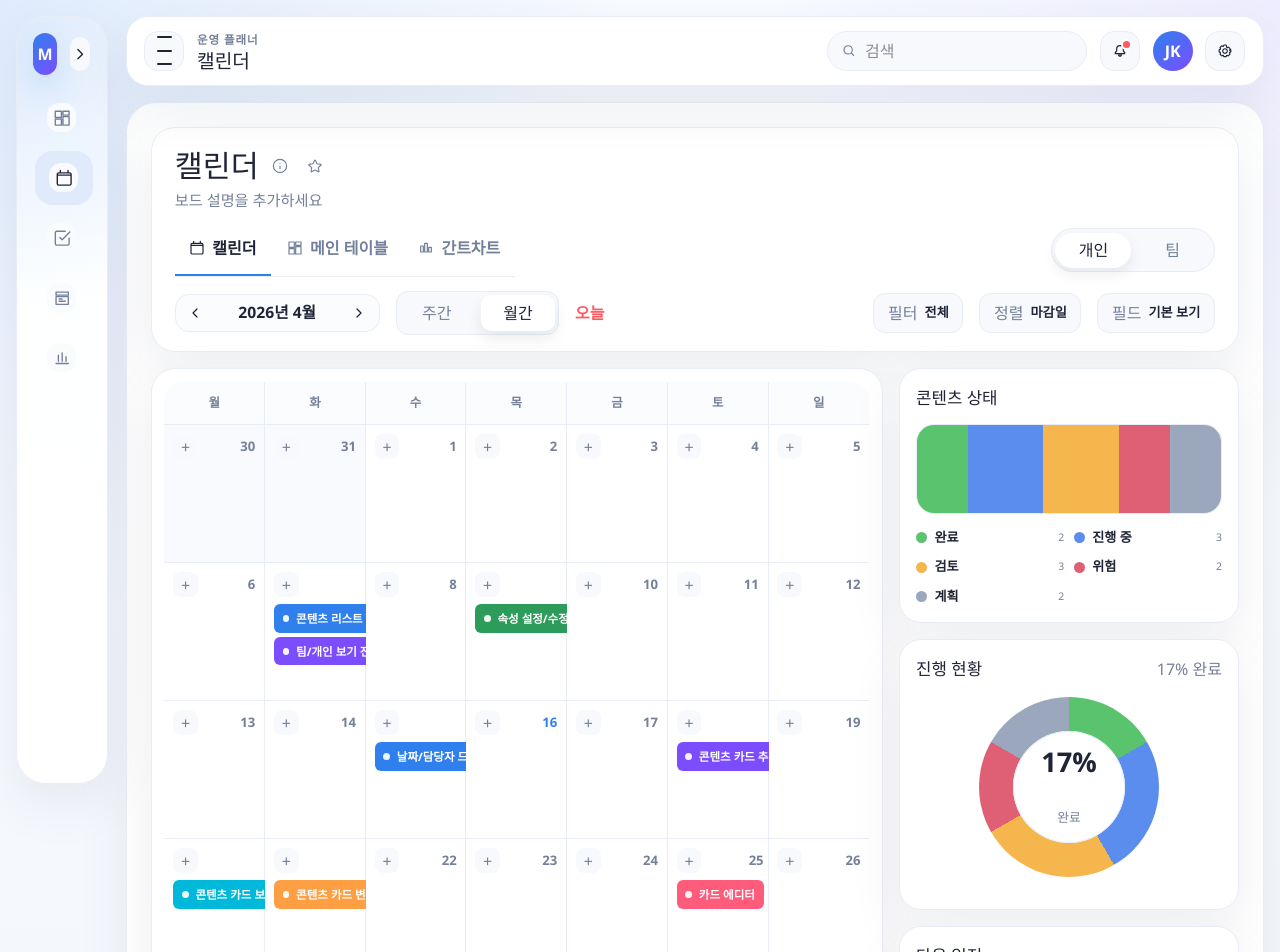
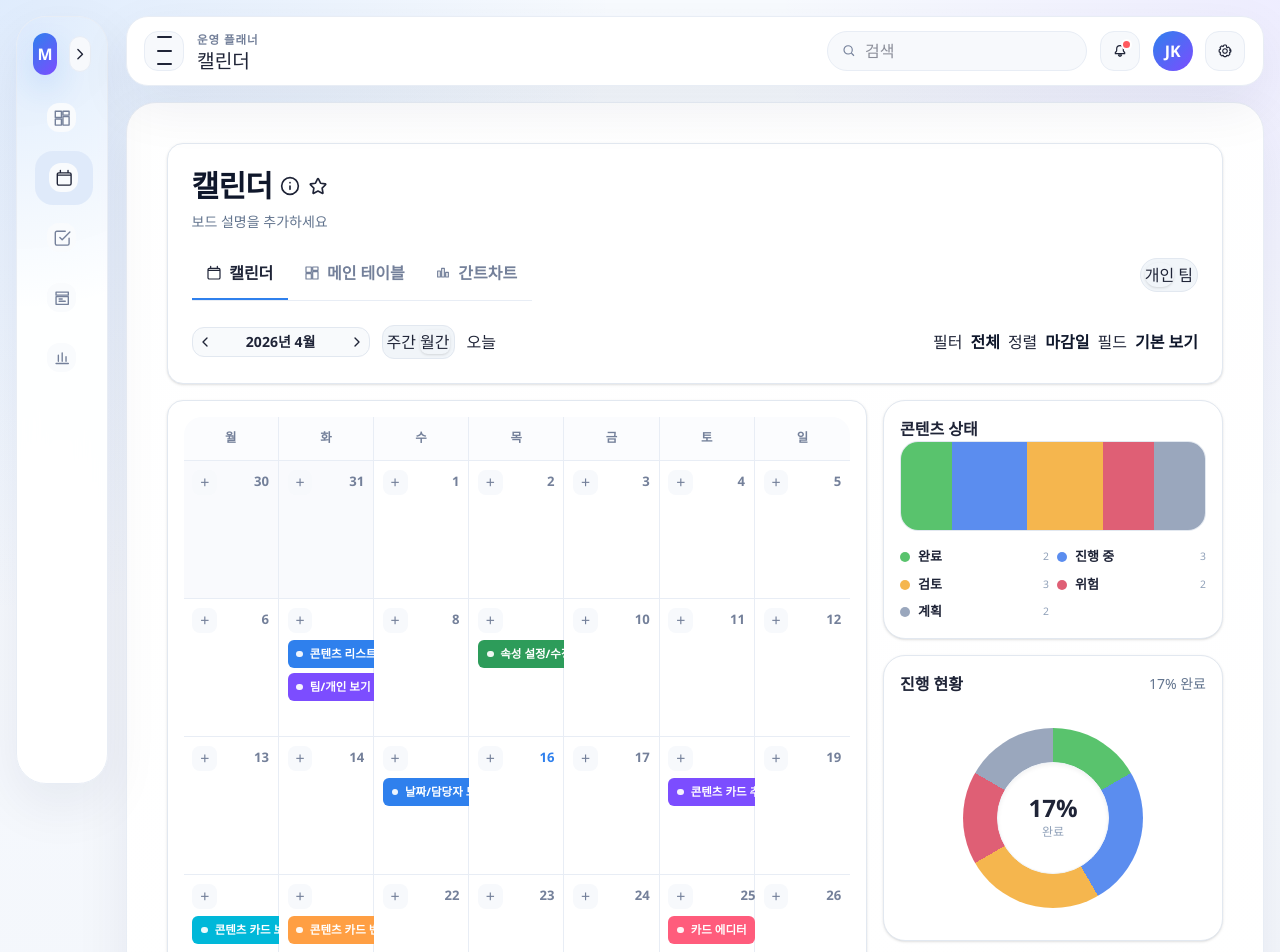
Before and after one commit to beyond-sw-camp/be24-fin-magamFairy-callog, a Vue app in the folder frontend/: page /calendar in a window 1280 px wide. Shown: the top 952 px of the page. Built offline with nearby package versions, Linux system fonts and the light colour scheme.

Commit message:
[Feat][F] 캘린더뷰 tailwindcss변경

```diff
--- a/frontend/src/views/CalendarView.vue
+++ b/frontend/src/views/CalendarView.vue
@@ -36,38 +36,26 @@ const statusPalette = {
 }
 
 const filterLabel = computed(() => {
-  if (store.statusFilter === 'all') {
-    return '전체'
-  }
-
+  if (store.statusFilter === 'all') return '전체'
   return store.statusLabels[store.statusFilter] ?? store.statusFilter
 })
 
 const sortLabel = computed(() => {
-  const map = {
-    due: '마감일',
-    priority: '우선순위',
-    assignee: '담당자',
-  }
-
+  const map = { due: '마감일', priority: '우선순위', assignee: '담당자' }
   return map[store.sortMode] ?? store.sortMode
 })
 
 const fieldLabel = computed(() => (store.spanMode ? '타임라인' : '기본 보기'))
 const toolbarDateLabel = computed(() =>
-  store.calendarView === 'month'
-    ? formatMonthLabel(store.currentDate)
-    : formatLongDate(store.currentDate),
+  store.calendarView === 'month' ? formatMonthLabel(store.currentDate) : formatLongDate(store.currentDate),
 )
 const showTodayButton = computed(() => store.currentDate !== todayKey())
 
 const statusSummary = computed(() => {
   const order = ['done', 'in_progress', 'review', 'at_risk', 'planned']
   const total = store.filteredTasks.length || 1
-
   return order.map((key) => {
     const count = store.filteredTasks.filter((task) => task.status === key).length
-
     return {
       key,
       label: store.statusLabels[key] ?? key,
@@ -79,10 +67,7 @@ const statusSummary = computed(() => {
 })
 
 const completionRate = computed(() => {
-  if (!store.filteredTasks.length) {
-    return 0
-  }
-
+  if (!store.filteredTasks.length) return 0
   const done = store.filteredTasks.filter((task) => task.status === 'done').length
   return Math.round((done / store.filteredTasks.length) * 100)
 })
@@ -97,7 +82,6 @@ const donutStyle = computed(() => {
       currentAngle += (segment.count / total) * 360
       return `${segment.color} ${start}deg ${currentAngle}deg`
     })
-
   return {
     background: `conic-gradient(${stops.length ? stops.join(', ') : '#dbe3ef 0deg 360deg'})`,
   }
@@ -116,229 +100,142 @@ function moveTask(payload) {
 </script>
 
 <template>
-  <section class="board-page">
-    <div class="board-page__hero surface-card">
-      <div class="board-page__intro">
-        <div class="board-page__title-row">
-          <h2>캘린더</h2>
-
-          <button class="board-page__title-icon" type="button" aria-label="보드 정보">
-            <svg viewBox="0 0 24 24" aria-hidden="true">
-              <path d="M12 16v-4m0-4h.01M22 12A10 10 0 1 1 2 12a10 10 0 0 1 20 0Z" />
+  <section class="grid gap-4 p-4">
+    <div class="bg-white rounded-2xl p-6 shadow-sm border border-slate-200">
+      <div class="mb-4">
+        <div class="flex items-center gap-2 mb-2">
+          <h2 class="text-3xl font-bold tracking-tight text-slate-900">캘린더</h2>
+          <button class="p-1.5 rounded-full text-slate-400 hover:bg-slate-100 transition-colors">
+            <svg class="w-5 h-5" fill="none" stroke="currentColor" viewBox="0 0 24 24">
+              <path stroke-linecap="round" stroke-linejoin="round" stroke-width="2" d="M12 16v-4m0-4h.01M22 12A10 10 0 1 1 2 12a10 10 0 0 1 20 0Z" />
             </svg>
           </button>
-
-          <button class="board-page__title-icon" type="button" aria-label="보드 즐겨찾기">
-            <svg viewBox="0 0 24 24" aria-hidden="true">
-              <path
-                d="M11.48 3.5a.6.6 0 0 1 1.04 0l2.55 5.16 5.69.83a.58.58 0 0 1 .32.99l-4.12 4.01.97 5.66a.58.58 0 0 1-.84.61L12 18.06l-5.09 2.7a.58.58 0 0 1-.84-.61l.97-5.66-4.12-4.01a.58.58 0 0 1 .32-.99l5.69-.83 2.55-5.16Z"
-              />
+          <button class="p-1.5 rounded-full text-slate-400 hover:bg-slate-100 transition-colors">
+            <svg class="w-5 h-5" fill="none" stroke="currentColor" viewBox="0 0 24 24">
+              <path stroke-linecap="round" stroke-linejoin="round" stroke-width="2" d="M11.48 3.5a.6.6 0 0 1 1.04 0l2.55 5.16 5.69.83a.58.58 0 0 1 .32.99l-4.12 4.01.97 5.66a.58.58 0 0 1-.84.61L12 18.06l-5.09 2.7a.58.58 0 0 1-.84-.61l.97-5.66-4.12-4.01a.58.58 0 0 1 .32-.99l5.69-.83 2.55-5.16Z" />
             </svg>
           </button>
         </div>
-
-        <p class="board-page__description">보드 설명을 추가하세요</p>
+        <p class="text-slate-500 text-sm">보드 설명을 추가하세요</p>
       </div>
 
-      <div class="board-page__topline">
+      <div class="flex flex-col md:flex-row md:items-center justify-between gap-4 mb-6">
         <PageTabs :active="store.calendarTab" :tabs="tabs" @select="store.setCalendarTab($event)" />
 
-        <div class="board-page__mode-switch">
+        <div class="flex p-1 bg-slate-100 rounded-full border border-slate-200 gap-1 w-fit">
           <button
+            v-for="mode in ['personal', 'team']"
+            :key="mode"
             type="button"
-            :class="{ 'board-page__mode-switch-item--active': store.activeMode === 'personal' }"
-            @click="store.setActiveMode('personal')"
+            class="px-5 py-1.5 rounded-full text-sm font-medium transition-all"
+            :class="store.activeMode === mode ? 'bg-white text-slate-900 shadow-sm' : 'text-slate-500 hover:text-slate-700'"
+            @click="store.setActiveMode(mode)"
           >
-            개인
-          </button>
-          <button
-            type="button"
-            :class="{ 'board-page__mode-switch-item--active': store.activeMode === 'team' }"
-            @click="store.setActiveMode('team')"
-          >
-            팀
+            {{ mode === 'personal' ? '개인' : '팀' }}
           </button>
         </div>
       </div>
 
-      <div class="board-page__controls">
-        <div class="board-page__controls-left">
-          <div v-if="store.calendarTab !== 'table'" class="board-page__date-nav">
-            <button
-              class="board-page__arrow"
-              type="button"
-              aria-label="이전 기간"
-              @click="store.shiftPeriod(-1)"
-            >
-              <svg viewBox="0 0 24 24" aria-hidden="true">
-                <path d="M15 18l-6-6 6-6" />
-              </svg>
+      <div class="flex flex-wrap items-center justify-between gap-4">
+        <div class="flex flex-wrap items-center gap-3">
+          <div v-if="store.calendarTab !== 'table'" class="inline-flex items-center gap-2 p-1 bg-slate-50 border border-slate-200 rounded-xl">
+            <button class="p-1.5 rounded-lg hover:bg-white hover:shadow-sm transition-all" @click="store.shiftPeriod(-1)">
+              <svg class="w-4 h-4" fill="none" stroke="currentColor" viewBox="0 0 24 24"><path stroke-linecap="round" stroke-linejoin="round" stroke-width="2" d="M15 18l-6-6 6-6" /></svg>
             </button>
-
-            <strong>{{ toolbarDateLabel }}</strong>
-
-            <button
-              class="board-page__arrow"
-              type="button"
-              aria-label="다음 기간"
-              @click="store.shiftPeriod(1)"
-            >
-              <svg viewBox="0 0 24 24" aria-hidden="true">
-                <path d="M9 18l6-6-6-6" />
-              </svg>
+            <strong class="min-w-[120px] text-center text-sm font-semibold">{{ toolbarDateLabel }}</strong>
+            <button class="p-1.5 rounded-lg hover:bg-white hover:shadow-sm transition-all" @click="store.shiftPeriod(1)">
+              <svg class="w-4 h-4" fill="none" stroke="currentColor" viewBox="0 0 24 24"><path stroke-linecap="round" stroke-linejoin="round" stroke-width="2" d="M9 18l6-6-6-6" /></svg>
             </button>
           </div>
 
-          <div v-if="store.calendarTab !== 'table'" class="board-page__view-switch">
+          <div v-if="store.calendarTab !== 'table'" class="flex p-1 bg-slate-100 rounded-xl border border-slate-200 gap-1">
             <button
-              type="button"
-              :class="{ 'board-page__view-switch-item--active': store.calendarView === 'week' }"
-              @click="store.setCalendarView('week')"
+              v-for="view in ['week', 'month']"
+              :key="view"
+              class="px-4 py-1.5 rounded-lg text-sm font-medium transition-all"
+              :class="store.calendarView === view ? 'bg-white text-slate-900 shadow-sm' : 'text-slate-500'"
+              @click="store.setCalendarView(view)"
             >
-              주간
-            </button>
-            <button
-              type="button"
-              :class="{ 'board-page__view-switch-item--active': store.calendarView === 'month' }"
-              @click="store.setCalendarView('month')"
-            >
-              월간
+              {{ view === 'week' ? '주간' : '월간' }}
             </button>
           </div>
 
-          <button
-            v-if="showTodayButton && store.calendarTab !== 'table'"
-            class="board-page__today-button"
-            type="button"
-            @click="store.setToday()"
-          >
-            오늘
-          </button>
+          <button v-if="showTodayButton && store.calendarTab !== 'table'" class="text-rose-500 font-bold text-sm px-2" @click="store.setToday()">오늘</button>
         </div>
 
-        <div class="board-page__controls-right">
-          <button class="board-page__tool-chip" type="button" @click="store.cycleStatusFilter">
-            필터
-            <strong>{{ filterLabel }}</strong>
-          </button>
-
-          <button class="board-page__tool-chip" type="button" @click="store.cycleSortMode">
-            정렬
-            <strong>{{ sortLabel }}</strong>
-          </button>
-
+        <div class="flex flex-wrap items-center gap-2">
           <button
-            v-if="store.calendarTab === 'calendar'"
-            class="board-page__tool-chip"
-            type="button"
-            @click="store.toggleSpanMode"
+            v-for="tool in [
+              { label: '필터', value: filterLabel, action: store.cycleStatusFilter },
+              { label: '정렬', value: sortLabel, action: store.cycleSortMode },
+              { label: '필드', value: fieldLabel, action: store.toggleSpanMode, show: store.calendarTab === 'calendar' }
+            ].filter(t => t.show !== false)"
+            :key="tool.label"
+            class="inline-flex items-center gap-2 px-3 py-2 bg-slate-100 border border-slate-200 rounded-xl text-sm text-slate-500 hover:bg-slate-200 transition-colors"
+            @click="tool.action"
           >
-            필드
-            <strong>{{ fieldLabel }}</strong>
+            {{ tool.label }} <strong class="text-slate-900 font-semibold">{{ tool.value }}</strong>
           </button>
         </div>
       </div>
     </div>
 
-    <div
-      class="board-page__content"
-      :class="{ 'board-page__content--single': store.calendarTab !== 'calendar' }"
-    >
-      <div class="board-page__canvas surface-card">
-        <CalendarBoard
-          v-if="store.calendarTab === 'calendar'"
-          :tasks="store.filteredTasks"
-          :current-date="store.currentDate"
-          :view-mode="store.calendarView"
-          :span-mode="store.spanMode"
-          @create-task="store.openCreateModal($event)"
-          @move-task="moveTask"
-          @open-task="store.openTask($event)"
-        />
-
-        <TableBoard
-          v-else-if="store.calendarTab === 'table'"
-          :tasks="store.filteredTasks"
-          :current-date="store.currentDate"
-          @create-task="store.openCreateModal($event)"
-          @open-task="store.openTask($event)"
-        />
-
-        <GanttChart
-          v-else
-          :tasks="store.filteredTasks"
-          :current-date="store.currentDate"
-          :view-mode="store.calendarView"
-          @move-task="moveTask"
-          @open-task="store.openTask($event)"
-        />
+    <div :class="['grid gap-4 items-start', store.calendarTab === 'calendar' ? 'lg:grid-cols-[1fr_340px]' : 'grid-cols-1']">
+      <div class="bg-white rounded-2xl p-4 border border-slate-200 shadow-sm overflow-x-auto min-w-0">
+        <CalendarBoard v-if="store.calendarTab === 'calendar'" :tasks="store.filteredTasks" :current-date="store.currentDate" :view-mode="store.calendarView" :span-mode="store.spanMode" @create-task="store.openCreateModal($event)" @move-task="moveTask" @open-task="store.openTask($event)" />
+        <TableBoard v-else-if="store.calendarTab === 'table'" :tasks="store.filteredTasks" :current-date="store.currentDate" @create-task="store.openCreateModal($event)" @open-task="store.openTask($event)" />
+        <GanttChart v-else :tasks="store.filteredTasks" :current-date="store.currentDate" :view-mode="store.calendarView" @move-task="moveTask" @open-task="store.openTask($event)" />
       </div>
 
-      <aside v-if="store.calendarTab === 'calendar'" class="board-page__widgets">
-        <article class="widget-card">
-          <div class="widget-card__head">
-            <h3>콘텐츠 상태</h3>
-          </div>
-
-          <div class="widget-card__stack">
+      <aside v-if="store.calendarTab === 'calendar'" class="grid gap-4 w-full lg:w-[340px]">
+        <article class="bg-white border border-slate-200 rounded-[22px] p-4 shadow-sm">
+          <h3 class="text-base font-bold mb-4">콘텐츠 상태</h3>
+          <div class="flex h-[90px] rounded-[18px] border border-slate-200 overflow-hidden bg-slate-50">
             <div
               v-for="segment in statusSummary"
               :key="segment.key"
-              class="widget-card__segment"
-              :style="{
-                flexBasis: `${Math.max(segment.percentage, 8)}%`,
-                background: segment.color,
-              }"
+              :style="{ flexBasis: `${Math.max(segment.percentage, 8)}%`, background: segment.color }"
+              class="h-full"
             />
           </div>
-
-          <div class="widget-card__legend">
-            <div
-              v-for="segment in statusSummary"
-              :key="`${segment.key}-legend`"
-              class="widget-card__legend-item"
-            >
-              <span :style="{ backgroundColor: segment.color }" />
-              <strong>{{ segment.label }}</strong>
-              <small>{{ segment.count }}</small>
+          <div class="grid grid-cols-2 gap-2 mt-4">
+            <div v-for="segment in statusSummary" :key="`${segment.key}-legend`" class="flex items-center gap-2 text-[13px]">
+              <span class="w-2.5 h-2.5 rounded-full shrink-0" :style="{ backgroundColor: segment.color }" />
+              <strong class="font-bold truncate">{{ segment.label }}</strong>
+              <small class="text-slate-400 ml-auto">{{ segment.count }}</small>
             </div>
           </div>
         </article>
 
-        <article class="widget-card">
-          <div class="widget-card__head">
-            <h3>진행 현황</h3>
-            <span>{{ completionRate }}% 완료</span>
+        <article class="bg-white border border-slate-200 rounded-[22px] p-4 shadow-sm">
+          <div class="flex justify-between items-center mb-4">
+            <h3 class="text-base font-bold">진행 현황</h3>
+            <span class="text-slate-500 text-sm">{{ completionRate }}% 완료</span>
           </div>
-
-          <div class="widget-card__donut-shell">
-            <div class="widget-card__donut" :style="donutStyle">
-              <div class="widget-card__donut-inner">
-                <strong>{{ completionRate }}%</strong>
-                <small>완료</small>
+          <div class="flex justify-center py-4">
+            <div class="w-[180px] h-[180px] rounded-full flex items-center justify-center relative" :style="donutStyle">
+              <div class="w-[112px] h-[112px] rounded-full bg-white flex flex-col items-center justify-center shadow-inner border border-slate-100">
+                <strong class="text-2xl font-bold leading-none">{{ completionRate }}%</strong>
+                <small class="text-slate-400 text-xs mt-1">완료</small>
               </div>
             </div>
           </div>
         </article>
 
-        <article class="widget-card">
-          <div class="widget-card__head">
-            <h3>다음 일정</h3>
-          </div>
-
-          <div class="widget-card__list">
+        <article class="bg-white border border-slate-200 rounded-[22px] p-4 shadow-sm">
+          <h3 class="text-base font-bold mb-4">다음 일정</h3>
+          <div class="grid gap-2.5">
             <button
               v-for="task in upcomingTasks"
               :key="task.id"
-              class="widget-card__list-item"
-              type="button"
+              class="w-full border border-slate-200 rounded-2xl bg-slate-50 p-3.5 flex items-center justify-between gap-4 text-left hover:bg-slate-100 transition-colors"
               @click="store.openTask(task.id)"
             >
-              <div>
-                <strong>{{ task.title }}</strong>
-                <small>{{ task.customer }}</small>
+              <div class="overflow-hidden">
+                <strong class="block font-bold text-sm truncate text-slate-900">{{ task.title }}</strong>
+                <small class="text-slate-400 text-xs">{{ task.customer }}</small>
               </div>
-              <span>{{ formatShortDate(task.dueDate) }}</span>
+              <span class="text-slate-500 text-sm shrink-0">{{ formatShortDate(task.dueDate) }}</span>
             </button>
           </div>
         </article>
@@ -346,363 +243,3 @@ function moveTask(payload) {
     </div>
   </section>
 </template>
-
-<style scoped>
-.board-page {
-  display: grid;
-  gap: 1rem;
-}
-
-.board-page__hero {
-  padding: 1.35rem 1.45rem 1rem;
-}
-
-.board-page__title-row,
-.board-page__topline,
-.board-page__controls,
-.board-page__controls-left,
-.board-page__controls-right,
-.board-page__mode-switch,
-.widget-card__head {
-  display: flex;
-  align-items: center;
-  justify-content: space-between;
-  gap: 1rem;
-}
-
-.board-page__intro {
-  margin-bottom: 0.7rem;
-}
-
-.board-page__title-row {
-  justify-content: flex-start;
-  gap: 0.45rem;
-  margin-bottom: 0.5rem;
-}
-
-.board-page__title-row h2 {
-  font-size: 1.9rem;
-  line-height: 1.05;
-}
-
-.board-page__title-icon {
-  width: 1.75rem;
-  height: 1.75rem;
-  border-radius: 999px;
-  display: grid;
-  place-items: center;
-  color: var(--muted-text);
-  cursor: pointer;
-}
-
-.board-page__title-icon svg {
-  width: 1rem;
-  height: 1rem;
-  fill: none;
-  stroke: currentColor;
-  stroke-width: 1.7;
-  stroke-linecap: round;
-  stroke-linejoin: round;
-}
-
-.board-page__title-icon:last-of-type svg path {
-  fill: none;
-}
-
-.board-page__description {
-  color: var(--muted-text);
-  font-size: 0.95rem;
-}
-
-.board-page__topline {
-  margin-bottom: 0.9rem;
-}
-
-.board-page__mode-switch {
-  padding: 0.2rem;
-  border: 1px solid var(--border-color);
-  border-radius: 999px;
-  background: var(--panel-muted);
-  gap: 0.2rem;
-}
-
-.board-page__mode-switch button {
-  min-width: 76px;
-  min-height: 2.2rem;
-  border-radius: 999px;
-  color: var(--muted-text);
-  cursor: pointer;
-}
-
-.board-page__mode-switch-item--active {
-  background: var(--panel-color);
-  color: var(--text-primary) !important;
-  box-shadow: 0 6px 14px rgba(15, 23, 42, 0.08);
-}
-
-.board-page__controls {
-  flex-wrap: wrap;
-}
-
-.board-page__controls-left,
-.board-page__controls-right {
-  flex-wrap: wrap;
-}
-
-.board-page__date-nav,
-.board-page__view-switch {
-  display: inline-flex;
-  align-items: center;
-  gap: 0.45rem;
-}
-
-.board-page__date-nav {
-  padding: 0.15rem 0.2rem;
-  border: 1px solid var(--border-color);
-  border-radius: 14px;
-  background: var(--panel-subtle);
-}
-
-.board-page__date-nav strong {
-  min-width: 118px;
-  text-align: center;
-  font-size: 0.98rem;
-}
-
-.board-page__arrow {
-  width: 2rem;
-  height: 2rem;
-  border-radius: 10px;
-  display: grid;
-  place-items: center;
-  cursor: pointer;
-}
-
-.board-page__arrow svg {
-  width: 1rem;
-  height: 1rem;
-  fill: none;
-  stroke: currentColor;
-  stroke-width: 1.8;
-  stroke-linecap: round;
-  stroke-linejoin: round;
-}
-
-.board-page__view-switch {
-  padding: 0.2rem;
-  border: 1px solid var(--border-color);
-  border-radius: 12px;
-  background: var(--panel-muted);
-}
-
-.board-page__view-switch button {
-  min-width: 74px;
-  min-height: 2.2rem;
-  border-radius: 10px;
-  color: var(--muted-text);
-  cursor: pointer;
-}
-
-.board-page__view-switch-item--active {
-  background: var(--panel-color);
-  color: var(--text-primary) !important;
-  box-shadow: 0 8px 16px rgba(15, 23, 42, 0.08);
-}
-
-.board-page__today-button {
-  color: #ff5a5f;
-  font-weight: 700;
-  cursor: pointer;
-}
-
-.board-page__tool-chip {
-  min-height: 2.45rem;
-  padding: 0 0.85rem;
-  border: 1px solid var(--border-color);
-  border-radius: 12px;
-  background: var(--panel-muted);
-  display: inline-flex;
-  align-items: center;
-  gap: 0.45rem;
-  cursor: pointer;
-  color: var(--muted-text);
-}
-
-.board-page__tool-chip strong {
-  color: var(--text-primary);
-  font-size: 0.82rem;
-}
-
-.board-page__content {
-  display: grid;
-  grid-template-columns: minmax(0, 1fr) 340px;
-  gap: 1rem;
-  align-items: start;
-}
-
-.board-page__content--single {
-  grid-template-columns: 1fr;
-}
-
-.board-page__canvas {
-  min-width: 0;
-  padding: 0.8rem;
-  overflow-x: auto;
-}
-
-.board-page__widgets {
-  display: grid;
-  gap: 1rem;
-  width: 340px;
-  min-width: 340px;
-}
-
-.widget-card {
-  border: 1px solid var(--border-color);
-  border-radius: 22px;
-  background: var(--panel-color);
-  padding: 1rem;
-  box-shadow: var(--shadow-soft);
-}
-
-.widget-card h3 {
-  font-size: 1.05rem;
-}
-
-.widget-card__head span {
-  color: var(--muted-text);
-}
-
-.widget-card__stack {
-  height: 90px;
-  border-radius: 18px;
-  border: 1px solid var(--border-color);
-  overflow: hidden;
-  display: flex;
-  background: var(--panel-muted);
-  margin-top: 0.85rem;
-}
-
-.widget-card__segment {
-  min-width: 12%;
-}
-
-.widget-card__legend {
-  display: grid;
-  grid-template-columns: repeat(2, minmax(0, 1fr));
-  gap: 0.6rem;
-  margin-top: 0.9rem;
-}
-
-.widget-card__legend-item {
-  display: flex;
-  align-items: center;
-  gap: 0.45rem;
-  font-size: 0.82rem;
-}
-
-.widget-card__legend-item span {
-  width: 0.7rem;
-  height: 0.7rem;
-  border-radius: 999px;
-  flex-shrink: 0;
-}
-
-.widget-card__legend-item small {
-  color: var(--muted-text);
-  margin-left: auto;
-}
-
-.widget-card__donut-shell {
-  display: grid;
-  place-items: center;
-  padding: 1rem 0;
-}
-
-.widget-card__donut {
-  width: 180px;
-  height: 180px;
-  border-radius: 50%;
-  display: grid;
-  place-items: center;
-}
-
-.widget-card__donut-inner {
-  width: 112px;
-  height: 112px;
-  border-radius: 50%;
-  background: var(--panel-color);
-  display: grid;
-  place-items: center;
-  box-shadow: inset 0 0 0 1px var(--border-color);
-  text-align: center;
-}
-
-.widget-card__donut-inner strong {
-  font-size: 1.7rem;
-  line-height: 1;
-}
-
-.widget-card__donut-inner small {
-  color: var(--muted-text);
-}
-
-.widget-card__list {
-  display: grid;
-  gap: 0.65rem;
-  margin-top: 0.8rem;
-}
-
-.widget-card__list-item {
-  width: 100%;
-  border: 1px solid var(--border-color);
-  border-radius: 16px;
-  background: var(--panel-muted);
-  padding: 0.85rem 0.9rem;
-  display: flex;
-  align-items: center;
-  justify-content: space-between;
-  gap: 1rem;
-  cursor: pointer;
-  text-align: left;
-}
-
-.widget-card__list-item small,
-.widget-card__list-item span {
-  color: var(--muted-text);
-}
-
-@media (max-width: 1260px) {
-  .board-page__content {
-    grid-template-columns: 1fr;
-  }
-
-  .board-page__widgets {
-    grid-template-columns: repeat(3, minmax(0, 1fr));
-    width: auto;
-    min-width: 0;
-  }
-}
-
-@media (max-width: 980px) {
-  .board-page__topline,
-  .board-page__controls {
-    flex-direction: column;
-    align-items: flex-start;
-  }
-
-  .board-page__widgets {
-    grid-template-columns: 1fr;
-  }
-}
-
-@media (max-width: 760px) {
-  .board-page__hero {
-    padding-inline: 1rem;
-  }
-
-  .board-page__date-nav strong {
-    min-width: auto;
-  }
-}
-</style>
```
